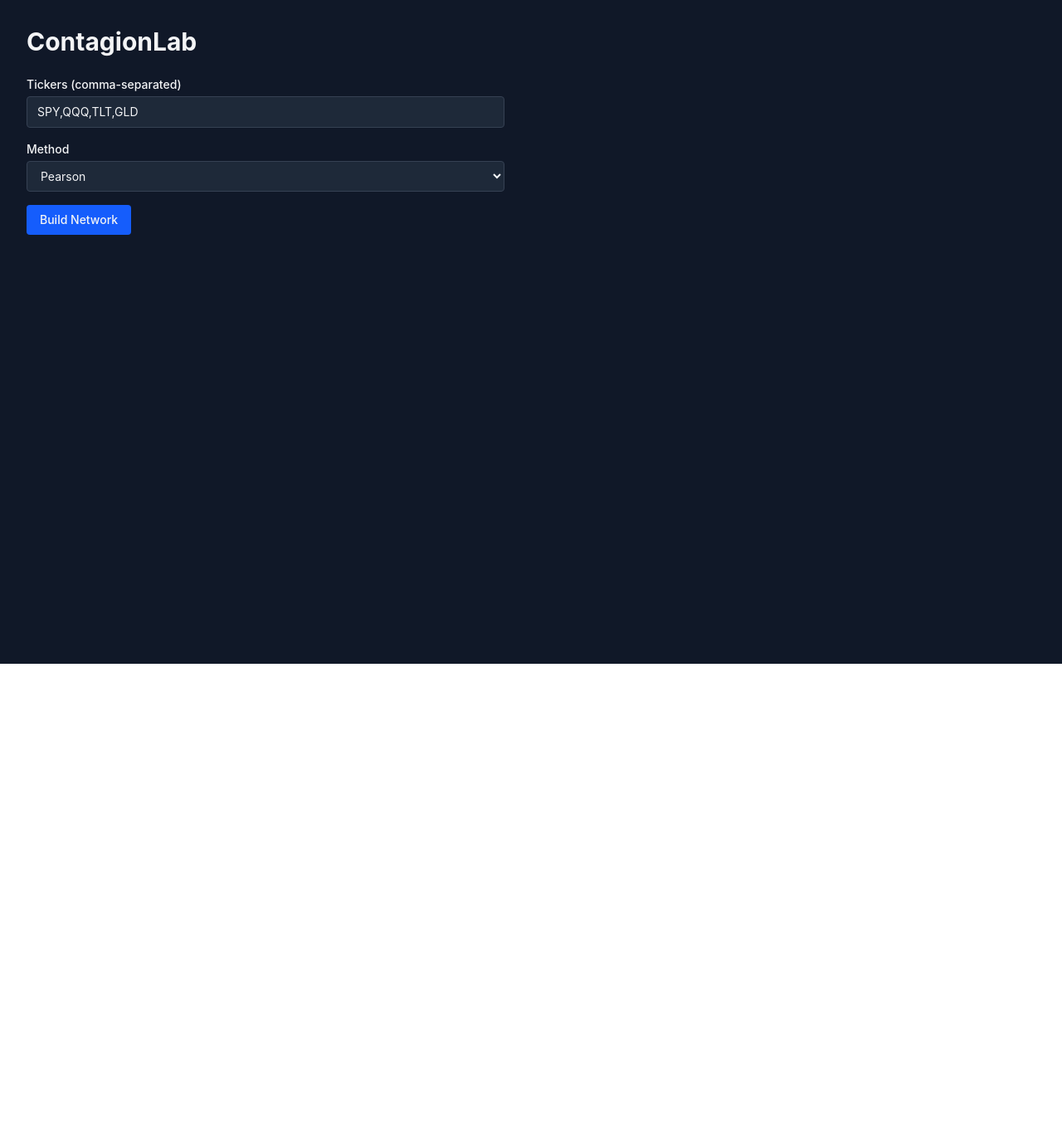
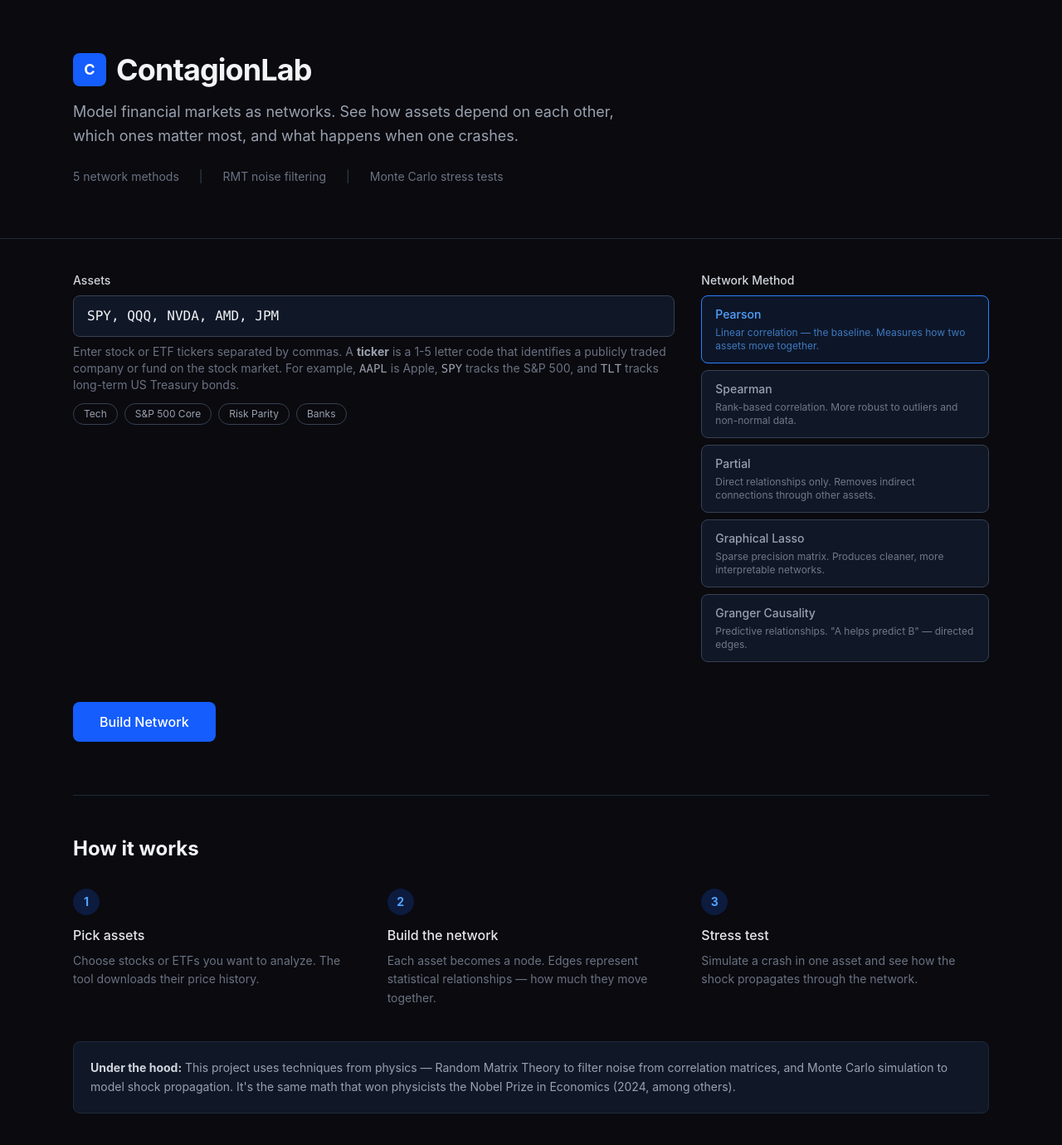
Before and after one commit to alymkarim/ContagionLab, a React (Vite) app in the folder frontend/: page / in a window 1280 px wide. Shown: the whole page at 83% size. Before the commit the page ends 800 px from the top, so only its background shows below. Built offline with nearby package versions, Linux system fonts and the light colour scheme.

Commit message:
redesign frontend layout and components

```diff
--- a/frontend/src/App.tsx
+++ b/frontend/src/App.tsx
@@ -10,20 +10,48 @@ import StressTestPanel from "./components/StressTestPanel";
 import StressTestResults from "./components/StressTestResults";
 
 const METHODS = [
-  { value: "pearson", label: "Pearson" },
-  { value: "spearman", label: "Spearman" },
-  { value: "partial_correlation", label: "Partial Correlation" },
-  { value: "graphical_lasso", label: "Graphical Lasso" },
-  { value: "granger_causality", label: "Granger Causality" },
+  {
+    value: "pearson",
+    label: "Pearson",
+    desc: "Linear correlation — the baseline. Measures how two assets move together.",
+  },
+  {
+    value: "spearman",
+    label: "Spearman",
+    desc: "Rank-based correlation. More robust to outliers and non-normal data.",
+  },
+  {
+    value: "partial_correlation",
+    label: "Partial",
+    desc: "Direct relationships only. Removes indirect connections through other assets.",
+  },
+  {
+    value: "graphical_lasso",
+    label: "Graphical Lasso",
+    desc: "Sparse precision matrix. Produces cleaner, more interpretable networks.",
+  },
+  {
+    value: "granger_causality",
+    label: "Granger Causality",
+    desc: "Predictive relationships. \"A helps predict B\" — directed edges.",
+  },
+];
+
+const EXAMPLE_PORTFOLIOS = [
+  { label: "Tech", tickers: "AAPL, MSFT, NVDA, GOOGL, META" },
+  { label: "S&P 500 Core", tickers: "SPY, QQQ, IWM, DIA, VTI" },
+  { label: "Risk Parity", tickers: "SPY, TLT, GLD, UUP, DBC" },
+  { label: "Banks", tickers: "JPM, BAC, GS, MS, C" },
 ];
 
 function App() {
   const [method, setMethod] = useState("pearson");
-  const [assets, setAssets] = useState("SPY,QQQ,TLT,GLD");
+  const [assets, setAssets] = useState("SPY, QQQ, NVDA, AMD, JPM");
   const [loading, setLoading] = useState(false);
   const [error, setError] = useState<string | null>(null);
   const [data, setData] = useState<NetworkResponse | null>(null);
-  const [stressResults, setStressResults] = useState<StressTestResponse | null>(null);
+  const [stressResults, setStressResults] =
+    useState<StressTestResponse | null>(null);
 
   const handleBuild = async () => {
     const assetList = assets
@@ -36,6 +64,7 @@ function App() {
     }
     setLoading(true);
     setError(null);
+    setStressResults(null);
     try {
       const res = await buildNetwork(assetList, method);
       setData(res);
@@ -51,60 +80,146 @@ function App() {
     : 0;
 
   return (
-    <div className="min-h-screen bg-gray-900 text-gray-100 p-8">
-      <h1 className="text-3xl font-bold mb-6">ContagionLab</h1>
+    <div className="min-h-screen bg-[#0a0a0f] text-gray-100">
+      {/* Hero */}
+      <div className="border-b border-gray-800">
+        <div className="max-w-6xl mx-auto px-6 py-16">
+          <div className="flex items-center gap-3 mb-4">
+            <div className="w-10 h-10 rounded-lg bg-blue-600 flex items-center justify-center text-white font-bold text-lg">
+              C
+            </div>
+            <h1 className="text-4xl font-bold tracking-tight">ContagionLab</h1>
+          </div>
+          <p className="text-gray-400 text-lg max-w-2xl leading-relaxed">
+            Model financial markets as networks. See how assets depend on each
+            other, which ones matter most, and what happens when one crashes.
+          </p>
+          <div className="flex gap-6 mt-6 text-sm text-gray-500">
+            <span>5 network methods</span>
+            <span className="text-gray-700">|</span>
+            <span>RMT noise filtering</span>
+            <span className="text-gray-700">|</span>
+            <span>Monte Carlo stress tests</span>
+          </div>
+        </div>
+      </div>
 
-      <div className="max-w-xl space-y-4">
-        <div>
-          <label className="block text-sm font-medium mb-1">
-            Tickers (comma-separated)
+      {/* Main content */}
+      <div className="max-w-6xl mx-auto px-6 py-10">
+        {/* Input section */}
+        <div className="grid grid-cols-1 lg:grid-cols-3 gap-8 mb-12">
+          {/* Ticker input */}
+          <div className="lg:col-span-2">
+            <label className="block text-sm font-medium text-gray-300 mb-2">
+              Assets
             </label>
             <input
               type="text"
               value={assets}
               onChange={(e) => setAssets(e.target.value)}
-            className="w-full rounded bg-gray-800 border border-gray-700 px-3 py-2 text-sm focus:outline-none focus:ring focus:ring-blue-500"
-            placeholder="SPY, QQQ, TLT, GLD"
+              className="w-full rounded-lg bg-gray-900 border border-gray-700 px-4 py-3 text-base focus:outline-none focus:ring-2 focus:ring-blue-500 focus:border-transparent font-mono"
+              placeholder="SPY, QQQ, NVDA, AMD, JPM"
             />
+            <p className="mt-2 text-sm text-gray-500">
+              Enter stock or ETF tickers separated by commas. A{" "}
+              <strong className="text-gray-400">ticker</strong> is a 1-5 letter
+              code that identifies a publicly traded company or fund on the stock
+              market. For example, <span className="font-mono text-gray-400">AAPL</span> is
+              Apple, <span className="font-mono text-gray-400">SPY</span> tracks the S&P 500, and{" "}
+              <span className="font-mono text-gray-400">TLT</span> tracks long-term
+              US Treasury bonds.
+            </p>
+            <div className="flex flex-wrap gap-2 mt-3">
+              {EXAMPLE_PORTFOLIOS.map((p) => (
+                <button
+                  key={p.label}
+                  onClick={() => setAssets(p.tickers)}
+                  className="px-3 py-1 text-xs rounded-full border border-gray-700 text-gray-400 hover:border-gray-500 hover:text-gray-300 transition-colors"
+                >
+                  {p.label}
+                </button>
+              ))}
+            </div>
           </div>
 
+          {/* Method selection */}
           <div>
-          <label className="block text-sm font-medium mb-1">Method</label>
-          <select
-            value={method}
-            onChange={(e) => setMethod(e.target.value)}
-            className="w-full rounded bg-gray-800 border border-gray-700 px-3 py-2 text-sm focus:outline-none focus:ring focus:ring-blue-500"
+            <label className="block text-sm font-medium text-gray-300 mb-2">
+              Network Method
+            </label>
+            <div className="space-y-2">
+              {METHODS.map((m) => (
+                <button
+                  key={m.value}
+                  onClick={() => setMethod(m.value)}
+                  className={`w-full text-left px-4 py-3 rounded-lg border transition-all text-sm ${
+                    method === m.value
+                      ? "border-blue-500 bg-blue-500/10 text-blue-400"
+                      : "border-gray-700 bg-gray-900 text-gray-400 hover:border-gray-600"
+                  }`}
                 >
-            {METHODS.map((m) => (
-              <option key={m.value} value={m.value}>
-                {m.label}
-              </option>
+                  <div className="font-medium">{m.label}</div>
+                  <div className="text-xs mt-1 opacity-70">{m.desc}</div>
+                </button>
               ))}
-          </select>
+            </div>
+          </div>
         </div>
 
+        {/* Build button */}
+        <div className="mb-10">
           <button
             onClick={handleBuild}
             disabled={loading}
-          className="rounded bg-blue-600 px-4 py-2 text-sm font-medium hover:bg-blue-500 disabled:opacity-50"
+            className="px-8 py-3 rounded-lg bg-blue-600 text-white font-medium hover:bg-blue-500 disabled:opacity-50 disabled:cursor-not-allowed transition-colors text-base"
           >
-          {loading ? "Building…" : "Build Network"}
+            {loading ? (
+              <span className="flex items-center gap-2">
+                <svg
+                  className="animate-spin h-4 w-4"
+                  viewBox="0 0 24 24"
+                  fill="none"
+                >
+                  <circle
+                    className="opacity-25"
+                    cx="12"
+                    cy="12"
+                    r="10"
+                    stroke="currentColor"
+                    strokeWidth="4"
+                  />
+                  <path
+                    className="opacity-75"
+                    fill="currentColor"
+                    d="M4 12a8 8 0 018-8V0C5.373 0 0 5.373 0 12h4z"
+                  />
+                </svg>
+                Building network...
+              </span>
+            ) : (
+              "Build Network"
+            )}
           </button>
-
-        {error && (
-          <p className="text-red-400 text-sm">{error}</p>
-        )}
+          {error && <p className="mt-3 text-red-400 text-sm">{error}</p>}
         </div>
 
+        {/* Results */}
         {data && (
-        <div className="mt-8 flex flex-col lg:flex-row gap-6">
+          <div className="space-y-8">
+            {/* Stats bar */}
+            <div className="flex gap-8 py-4 border-y border-gray-800">
+              <Stat label="Assets" value={data.num_nodes} />
+              <Stat label="Connections" value={data.num_edges} />
+              <Stat label="Density" value={density.toFixed(3)} />
+              <Stat label="Method" value={data.method} />
+            </div>
+
+            {/* Graph + panels */}
+            <div className="flex flex-col xl:flex-row gap-6">
+              <div className="flex-1 min-w-0">
                 <NetworkGraph data={data} />
-          <div className="flex flex-col gap-4 min-w-[200px] max-w-[700px]">
-            <div className="grid grid-cols-3 gap-4">
-              <Card label="Nodes" value={data.num_nodes} />
-              <Card label="Edges" value={data.num_edges} />
-              <Card label="Density" value={density.toFixed(3)} />
               </div>
+              <div className="w-full xl:w-[360px] flex-shrink-0 space-y-6">
                 <MetricsPanel data={data} />
                 <StressTestPanel
                   assets={data.graph.nodes.map((n) => n.id)}
@@ -114,16 +229,77 @@ function App() {
                 {stressResults && <StressTestResults data={stressResults} />}
               </div>
             </div>
+          </div>
         )}
+
+        {/* How it works */}
+        {!data && !loading && (
+          <div className="mt-16 border-t border-gray-800 pt-12">
+            <h2 className="text-2xl font-bold mb-8">How it works</h2>
+            <div className="grid grid-cols-1 md:grid-cols-3 gap-8">
+              <Step
+                number="1"
+                title="Pick assets"
+                desc="Choose stocks or ETFs you want to analyze. The tool downloads their price history."
+              />
+              <Step
+                number="2"
+                title="Build the network"
+                desc="Each asset becomes a node. Edges represent statistical relationships — how much they move together."
+              />
+              <Step
+                number="3"
+                title="Stress test"
+                desc="Simulate a crash in one asset and see how the shock propagates through the network."
+              />
+            </div>
+            <div className="mt-10 p-5 rounded-lg bg-gray-900 border border-gray-800 text-sm text-gray-400 leading-relaxed">
+              <strong className="text-gray-300">Under the hood:</strong> This
+              project uses techniques from physics — Random Matrix Theory to
+              filter noise from correlation matrices, and Monte Carlo simulation
+              to model shock propagation. It's the same math that won physicists
+              the Nobel Prize in Economics (2024, among others).
+            </div>
+          </div>
+        )}
+      </div>
     </div>
   );
 }
 
-function Card({ label, value }: { label: string; value: number | string }) {
+function Stat({
+  label,
+  value,
+}: {
+  label: string;
+  value: number | string;
+}) {
   return (
-    <div className="rounded bg-gray-800 border border-gray-700 p-4 text-center">
-      <div className="text-2xl font-bold">{value}</div>
-      <div className="text-xs text-gray-400 mt-1">{label}</div>
+    <div>
+      <div className="text-xl font-bold">{value}</div>
+      <div className="text-xs text-gray-500 uppercase tracking-wider mt-1">
+        {label}
+      </div>
+    </div>
+  );
+}
+
+function Step({
+  number,
+  title,
+  desc,
+}: {
+  number: string;
+  title: string;
+  desc: string;
+}) {
+  return (
+    <div>
+      <div className="w-8 h-8 rounded-full bg-blue-600/20 text-blue-400 flex items-center justify-center text-sm font-bold mb-3">
+        {number}
+      </div>
+      <h3 className="font-medium text-gray-200 mb-2">{title}</h3>
+      <p className="text-sm text-gray-500 leading-relaxed">{desc}</p>
     </div>
   );
 }
--- a/frontend/src/components/StressTestPanel.tsx
+++ b/frontend/src/components/StressTestPanel.tsx
@@ -27,16 +27,30 @@ export default function StressTestPanel({ assets, method, onResults }: Props) {
     }
   };
 
+  const magnitudeLabel =
+    magnitude <= -0.8
+      ? "Severe crash"
+      : magnitude <= -0.5
+        ? "Major drop"
+        : magnitude <= -0.2
+          ? "Moderate decline"
+          : "Minor dip";
+
   return (
-    <div className="rounded bg-gray-800 border border-gray-700 p-4 space-y-3">
-      <h3 className="text-sm font-medium">Stress Test</h3>
+    <div className="rounded-lg border border-gray-700 bg-gray-900 p-5">
+      <h3 className="text-sm font-medium text-gray-300 mb-4">
+        Stress Test
+      </h3>
 
+      <div className="space-y-4">
         <div>
-        <label className="block text-xs text-gray-400 mb-1">Shock Asset</label>
+          <label className="block text-xs text-gray-500 mb-1.5">
+            Which asset crashes?
+          </label>
           <select
             value={shockAsset}
             onChange={(e) => setShockAsset(e.target.value)}
-          className="w-full rounded bg-gray-900 border border-gray-700 px-2 py-1.5 text-sm focus:outline-none focus:ring focus:ring-blue-500"
+            className="w-full rounded-lg bg-gray-800 border border-gray-700 px-3 py-2 text-sm focus:outline-none focus:ring-2 focus:ring-blue-500 focus:border-transparent"
           >
             {assets.map((a) => (
               <option key={a} value={a}>
@@ -47,9 +61,12 @@ export default function StressTestPanel({ assets, method, onResults }: Props) {
         </div>
 
         <div>
-        <label className="block text-xs text-gray-400 mb-1">
-          Shock Magnitude: {magnitude.toFixed(2)}
-        </label>
+          <div className="flex items-center justify-between mb-1.5">
+            <label className="text-xs text-gray-500">How bad?</label>
+            <span className="text-xs text-gray-400">
+              {magnitude.toFixed(0)}% — {magnitudeLabel}
+            </span>
+          </div>
           <input
             type="range"
             min={-1}
@@ -59,21 +76,51 @@ export default function StressTestPanel({ assets, method, onResults }: Props) {
             onChange={(e) => setMagnitude(parseFloat(e.target.value))}
             className="w-full accent-blue-500"
           />
-        <div className="flex justify-between text-xs text-gray-500">
-          <span>-1.0</span>
-          <span>-0.01</span>
+          <div className="flex justify-between text-[10px] text-gray-600 mt-1">
+            <span>-100% (total loss)</span>
+            <span>-1% (blip)</span>
           </div>
         </div>
 
         <button
           onClick={handleRun}
           disabled={loading || !shockAsset}
-        className="w-full rounded bg-amber-600 px-3 py-1.5 text-sm font-medium hover:bg-amber-500 disabled:opacity-50"
+          className="w-full rounded-lg bg-amber-600/20 border border-amber-600/50 text-amber-400 px-4 py-2.5 text-sm font-medium hover:bg-amber-600/30 disabled:opacity-50 disabled:cursor-not-allowed transition-colors"
         >
-        {loading ? "Running…" : "Run Stress Test"}
+          {loading ? (
+            <span className="flex items-center justify-center gap-2">
+              <svg
+                className="animate-spin h-3.5 w-3.5"
+                viewBox="0 0 24 24"
+                fill="none"
+              >
+                <circle
+                  className="opacity-25"
+                  cx="12"
+                  cy="12"
+                  r="10"
+                  stroke="currentColor"
+                  strokeWidth="4"
+                />
+                <path
+                  className="opacity-75"
+                  fill="currentColor"
+                  d="M4 12a8 8 0 018-8V0C5.373 0 0 5.373 0 12h4z"
+                />
+              </svg>
+              Simulating...
+            </span>
+          ) : (
+            "Run Stress Test"
+          )}
         </button>
 
-      {error && <p className="text-red-400 text-xs">{error}</p>}
+        {error && (
+          <p className="text-red-400 text-xs bg-red-400/10 rounded px-3 py-2">
+            {error}
+          </p>
+        )}
+      </div>
     </div>
   );
 }
```
Also changed, not shown: frontend/src/components/MetricsPanel.tsx (+41 -64 lines), frontend/src/components/StressTestResults.tsx (+74 -54 lines). Lines whose indentation alone changed are shown as unchanged.
